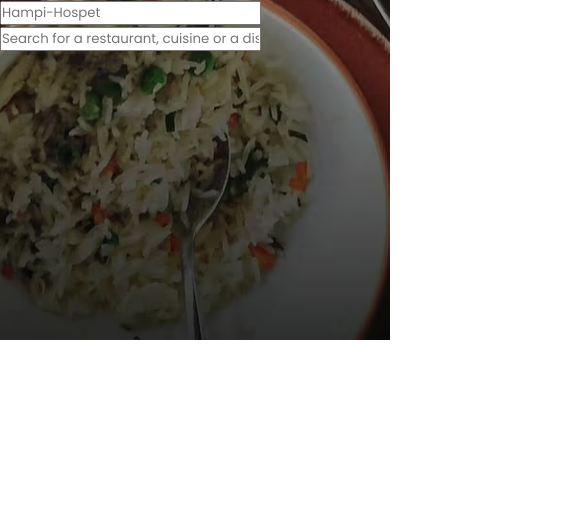
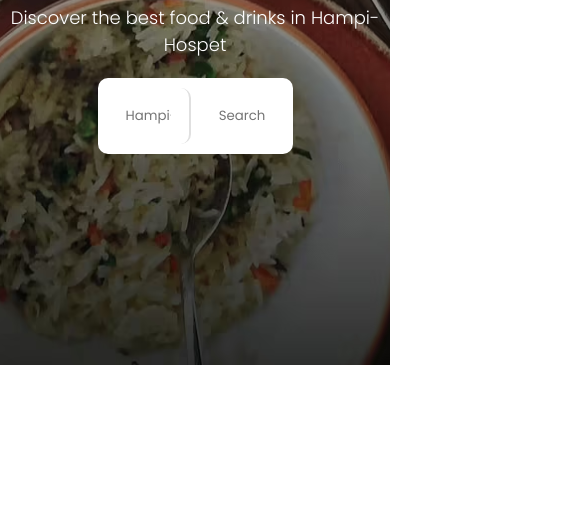
Before and after one commit to DiyRex/Zomato-Clone, a plain HTML site: page index.html in a window 390 px wide. Shown: the part 335-844 px from the top of the page, 585 px wide, since content can reach past the window. Drawn offline with Linux system fonts and the light colour scheme.

Commit message:
added inputs with responsiveness

```diff
--- a/css/styles.css
+++ b/css/styles.css
@@ -43,6 +43,54 @@
     display: none;
 }
 
+
+.hero_section_container{
+    display: flex;
+    flex-direction: column;
+    align-items: center;
+    justify-content: center;
+    gap: 20px;
+    height: calc(60vh - 65px);
+}
+
+.hero_section_logo{
+    width: 200px;
+    height: auto;
+}
+
+.hero_section_title{
+    text-align: center;
+    font-size: 30px;
+    font-weight: 380;
+}
+
+.hero_section_input_container{
+    background-color: white;
+    padding: 10px;
+    display: flex;
+    align-items: center;
+    justify-content: center;
+    gap: 10px;
+    width: 50%;
+    border-radius: 10px;
+}
+
+.input_container_location, .input_container_search{
+    padding: 5px;
+    border: none;
+    outline: none;
+}
+
+.input_container_location{
+    width: 35%;
+    border-right: 2px solid #e0e0e0;
+}
+
+.input_container_search{
+    width: 65%;
+}
+
+/* screen size 0 -600px */
 @media only screen and (max-width: 600px) {
     .navbar .user_icon{
         display: flex;
@@ -53,4 +101,21 @@
     .hero_section{
         min-height: 80vh;
     }
+    .hero_section_container{
+        flex-direction: column;
+        background-color: transparent;
+        width: 100%;
+    }
+    .input_container_location, .input_container_search{
+        padding: 18px;
+        border-radius: 10px;
+        width: 98%;
+    }
+    .hero_section_container{
+        height: calc(80vh - 40px);
+    }
+    .hero_section_title{
+        font-size: 18px;
+        width: 95%;
+    }
 }
--- a/index.html
+++ b/index.html
@@ -49,12 +49,12 @@
           </div>
         </nav>
       </header>
-      <div>
+      <div class="hero_section_container">
         <img src="./images/heroSectionLogo.png" alt="zomato logo" class="hero_section_logo">
-        <h1>Discover the best food & drinks in Hampi-Hospet</h1>
-        <div>
-          <input type="text" class="input"placeholder="Hampi-Hospet"/>
-          <input type="text" class="input" placeholder="Search for a restaurant, cuisine or a dish"/>
+        <h1 class="hero_section_title">Discover the best food & drinks in Hampi-Hospet</h1>
+        <div class="hero_section_input_container">
+          <input type="text" class="input_container_location"placeholder="Hampi-Hospet"/>
+          <input type="text" class="input_container_search" placeholder="Search for a restaurant, cuisine or a dish"/>
         </div>
       </div>
     </section>
```
